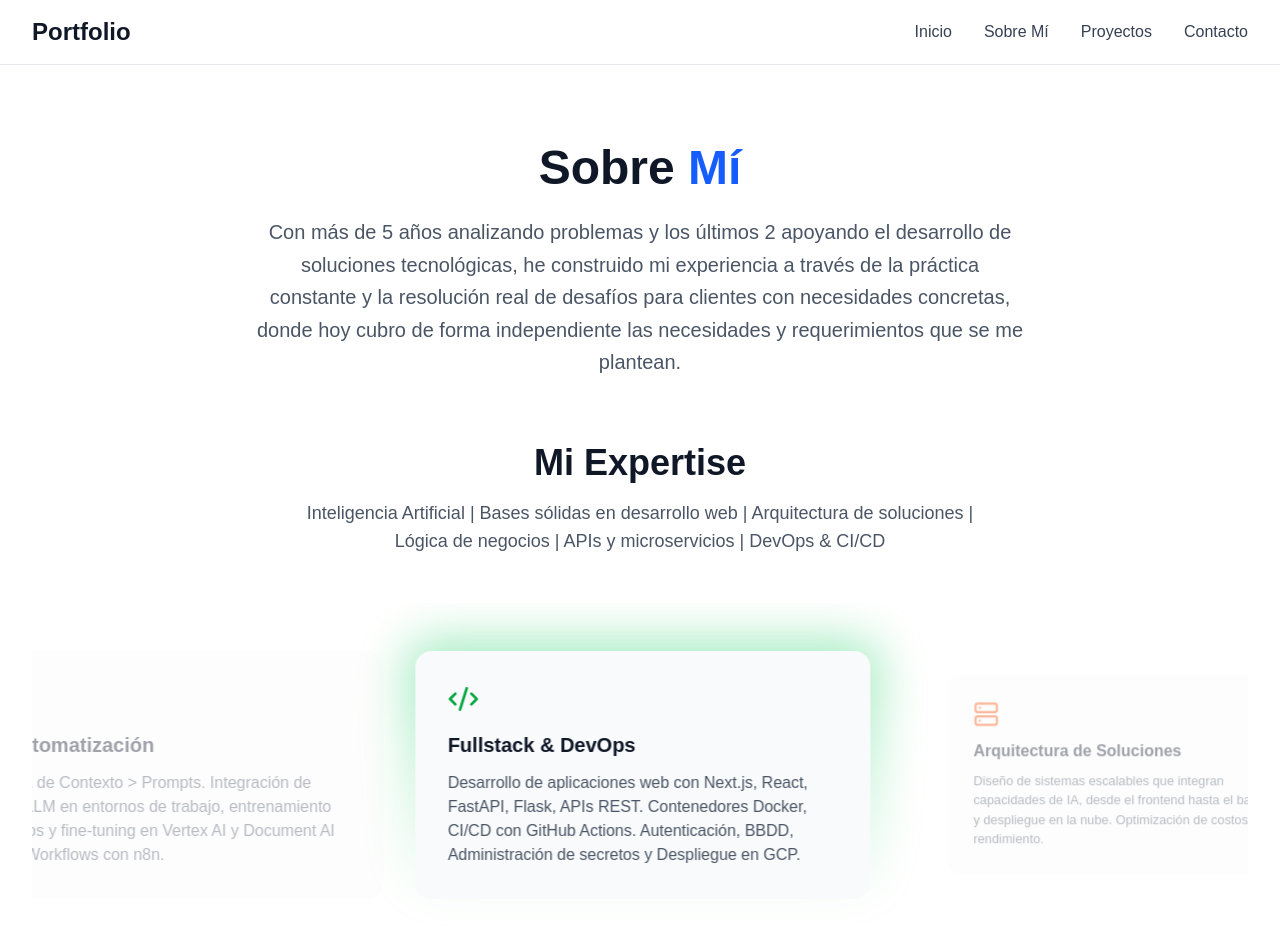
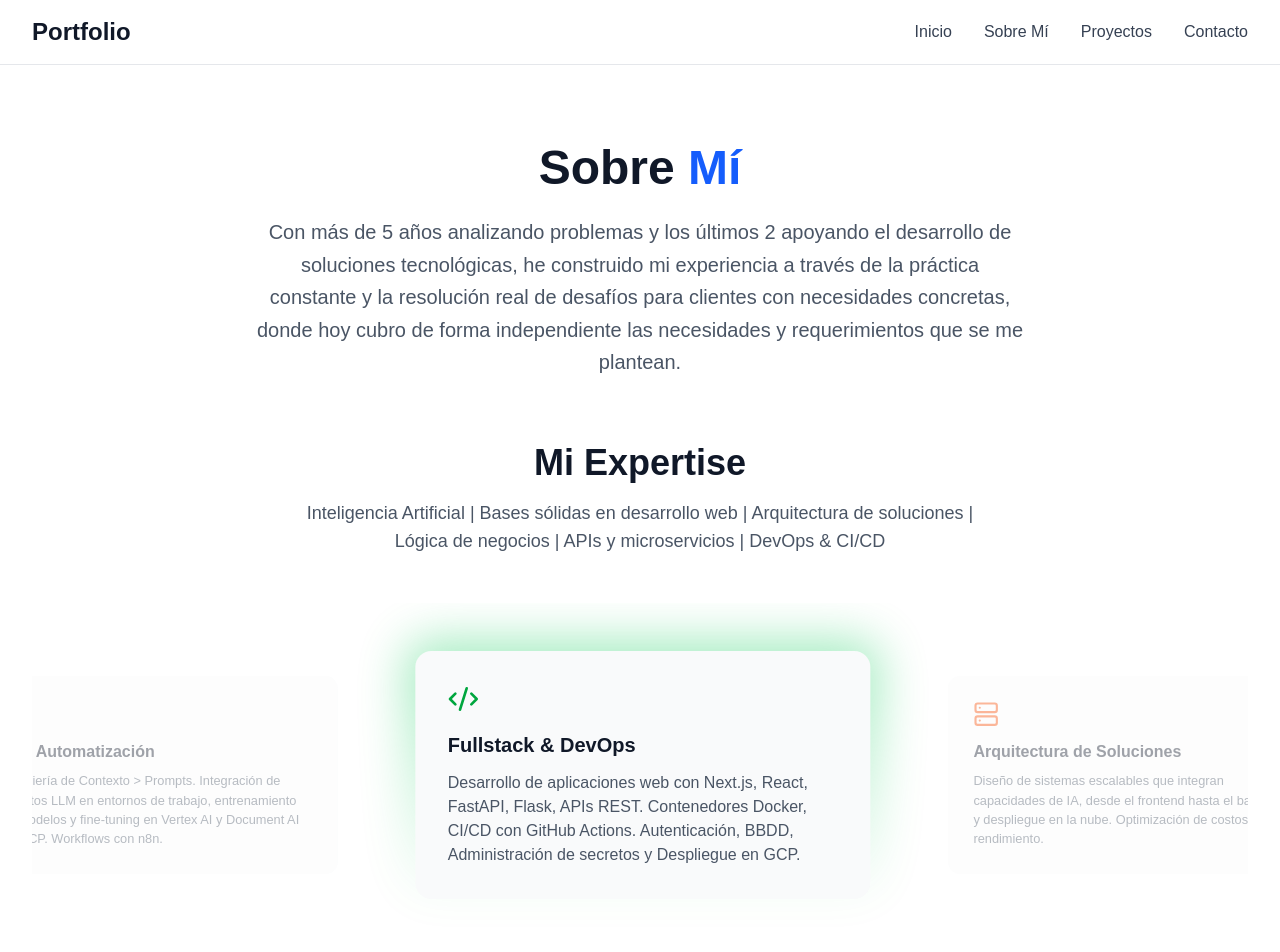
Before and after one commit to Canariolol/portfolio, a Next.js app: page /sobre-mi in a window 1280 px wide. Shown: the top 952 px of the page. Built offline with nearby package versions, Linux system fonts and the light colour scheme.

Commit message:
Carrusel ok -.-

```diff
--- a/src/app/embla.css
+++ b/src/app/embla.css
@@ -5,13 +5,10 @@
 }
 
 .embla__viewport {
-  perspective: 1000px;
-  perspective-origin: center;
 }
 
 .embla__container {
   display: flex;
-  transform-style: preserve-3d;
   height: 100%;
 }
 
@@ -19,13 +16,17 @@
   flex: 0 0 40%;
   min-width: 0;
   position: relative;
+}
+
+/* The new inner wrapper for the transform */
+.embla__slide__transformer {
   padding: 1rem;
   opacity: 0.4;
-  transform: scale(0.8) translateX(0);
-  transition: transform 0.5s ease, opacity 0.5s ease !important;
+  transform: scale(0.8);
+  transition: transform 0.5s ease, opacity 0.5s ease;
 }
 
-.embla__slide.is-selected {
+.embla__slide.is-selected .embla__slide__transformer {
   opacity: 1;
-  transform: scale(1) translateX(0);
+  transform: scale(1);
 }
--- a/src/app/layout.tsx
+++ b/src/app/layout.tsx
@@ -1,4 +1,4 @@
-import type { Metadata } from "next";
+import type { Metadata, Viewport } from "next";
 import { Inter } from "next/font/google";
 import "./globals.css";
 import Header from "@/components/Header";
@@ -25,8 +25,12 @@ export const metadata: Metadata = {
     title: "Tu Nombre - Desarrollador Fullstack & DevOps",
     description: "Portafolio profesional de desarrollador fullstack especializado en crear aplicaciones web modernas y optimizar procesos con DevOps.",
   },
-  viewport: "width=device-width, initial-scale=1",
   robots: "index, follow",
+};
+
+export const viewport: Viewport = {
+  width: "device-width",
+  initialScale: 1,
 };
 
 export default function RootLayout({
--- /dev/null
+++ b/src/app/not-found.tsx
@@ -0,0 +1,49 @@
+import type { Metadata, Viewport } from "next";
+import Link from "next/link";
+import { ArrowLeft, Home } from "lucide-react";
+
+export const metadata: Metadata = {
+  title: "Página no encontrada - Tu Nombre",
+  description: "La página que buscas no existe o ha sido movida.",
+};
+
+export const viewport: Viewport = {
+  width: "device-width",
+  initialScale: 1,
+};
+
+export default function NotFound() {
+  return (
+    <div className="min-h-screen flex items-center justify-center bg-gray-50 dark:bg-gray-900 px-4">
+      <div className="text-center max-w-md">
+        <div className="mb-8">
+          <h1 className="text-6xl font-bold text-gray-900 dark:text-white mb-4">404</h1>
+          <h2 className="text-2xl font-semibold text-gray-700 dark:text-gray-300 mb-4">
+            Página no encontrada
+          </h2>
+          <p className="text-gray-600 dark:text-gray-400 mb-8">
+            Lo sentimos, la página que estás buscando no existe o ha sido movida a otra URL.
+          </p>
+        </div>
+
+        <div className="flex flex-col sm:flex-row gap-4 justify-center">
+          <Link
+            href="/"
+            className="inline-flex items-center px-6 py-3 bg-blue-600 hover:bg-blue-700 text-white font-medium rounded-lg transition-colors"
+          >
+            <Home className="w-5 h-5 mr-2" />
+            Volver al inicio
+          </Link>
+
+          <button
+            onClick={() => window.history.back()}
+            className="inline-flex items-center px-6 py-3 bg-gray-200 hover:bg-gray-300 dark:bg-gray-700 dark:hover:bg-gray-600 text-gray-700 dark:text-gray-300 font-medium rounded-lg transition-colors"
+          >
+            <ArrowLeft className="w-5 h-5 mr-2" />
+            Volver atrás
+          </button>
+        </div>
+      </div>
+    </div>
+  );
+}
--- a/src/components/ExpertiseCarousel.tsx
+++ b/src/components/ExpertiseCarousel.tsx
@@ -61,6 +61,7 @@ const ExpertiseCarousel: React.FC<ExpertiseCarouselProps> = ({ slides }) => {
                 className={`embla__slide ${isSelected ? 'is-selected' : ''}`}
                 key={index}
               >
+                <div className="embla__slide__transformer">
                   <div className="relative h-full">
                     <div
                       className={`absolute -inset-2.5 rounded-3xl bg-gradient-to-b ${gradientClass} opacity-0 blur-xl transition-opacity duration-500`}
@@ -77,6 +78,7 @@ const ExpertiseCarousel: React.FC<ExpertiseCarouselProps> = ({ slides }) => {
                     </div>
                   </div>
                 </div>
+              </div>
             );
           })}
         </div>
```
Lines whose indentation alone changed are shown as unchanged.
